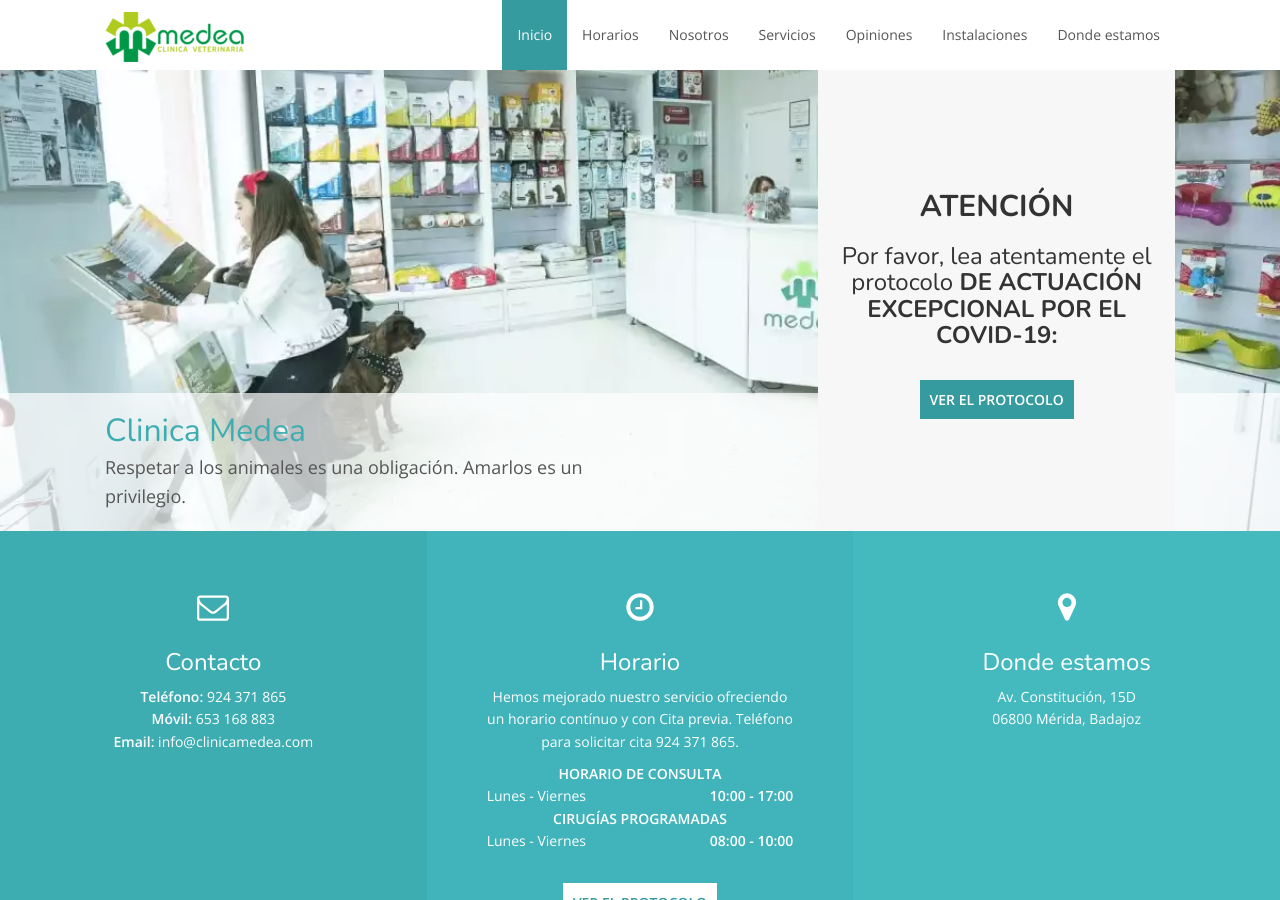
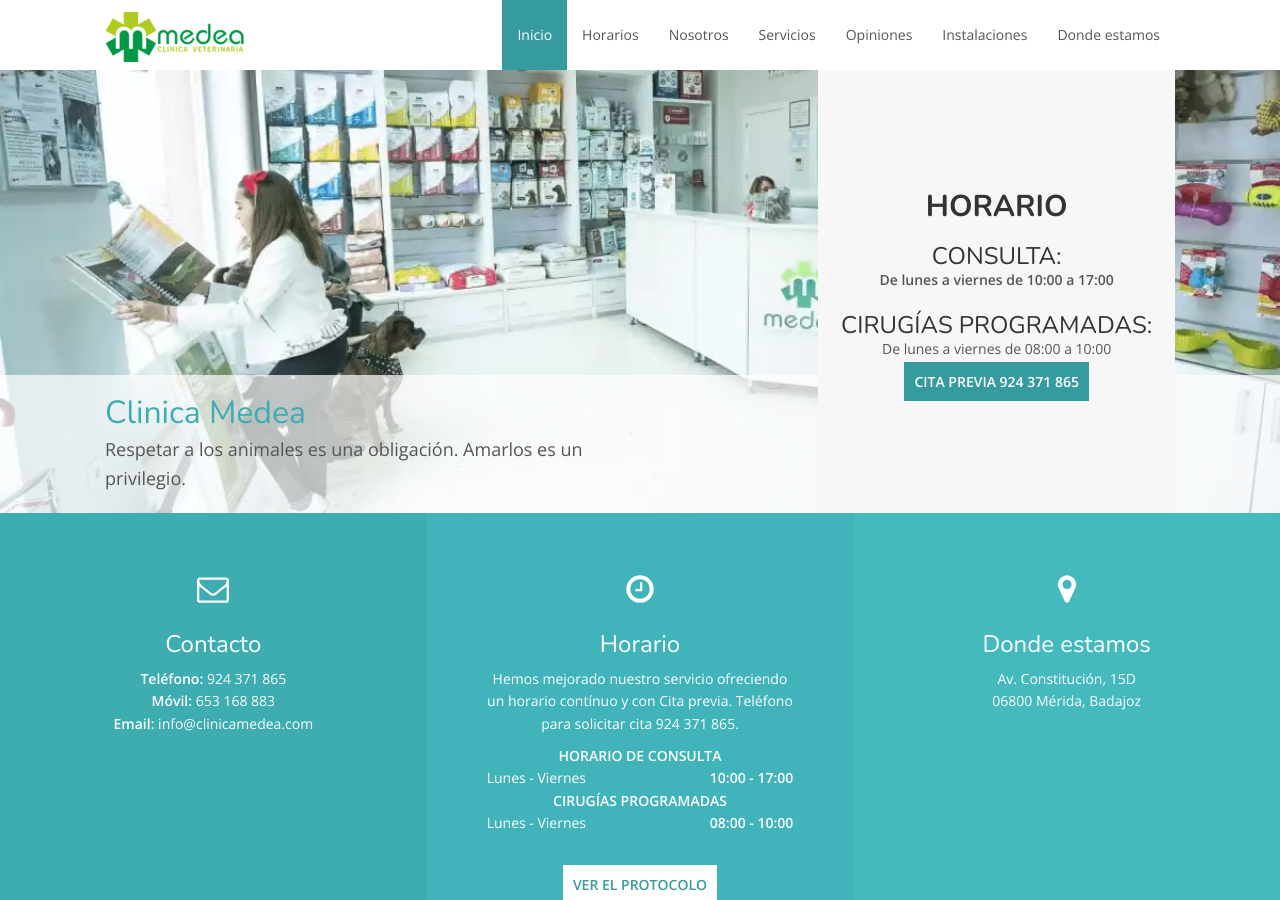
Before and after one commit to clinicaMedea/clinicamedea.github.io, a Jekyll site: the page built from index.html, in a window 1280 px wide and 900 px high. Built offline with Jekyll 4.4.1, drawn with Linux system fonts in a browser that asks for light colours; nearby versions of some CDN libraries.

Commit message:
Change header.

```diff
--- a/index.html
+++ b/index.html
@@ -16,9 +16,12 @@ layout: default
     <div class="container-fluid">
 
         <div class="col-sm-6 col-sm-offset-6 col-md-4 col-md-offset-8 form" style="text-align: center;padding-bottom:120px;padding-top:120px">
-            <h2><strong>ATENCIÓN</strong></h2>
-            <h3 style="margin-bottom: 40px;">Por favor, lea atentamente el protocolo <strong>DE ACTUACIÓN EXCEPCIONAL POR EL COVID-19:</strong> </h3>
-            <a href="{{ site.baseurl }}/img/covid-2021.pdf" target="_blank" style="background-color: #369b9f; color: white;padding: 10px;font-weight: bold;">VER EL PROTOCOLO</a>
+            <h2><strong>HORARIO</strong></h2>
+            <h3 style="margin-bottom: 0px;">CONSULTA:</strong> </h3>
+            <p><strong>De lunes a viernes de 10:00 a 17:00</strong></p>
+            <h3 style="margin-bottom: 0px;">CIRUGÍAS PROGRAMADAS:</strong> </h3>
+            <p>De lunes a viernes de 08:00 a 10:00</p>
+            <a href="tel:924371865" target="_blank" style="background-color: #369b9f; color: white;padding: 10px;font-weight: bold;">CITA PREVIA 924 371 865</a>
         </div>
 
     </div>
```
